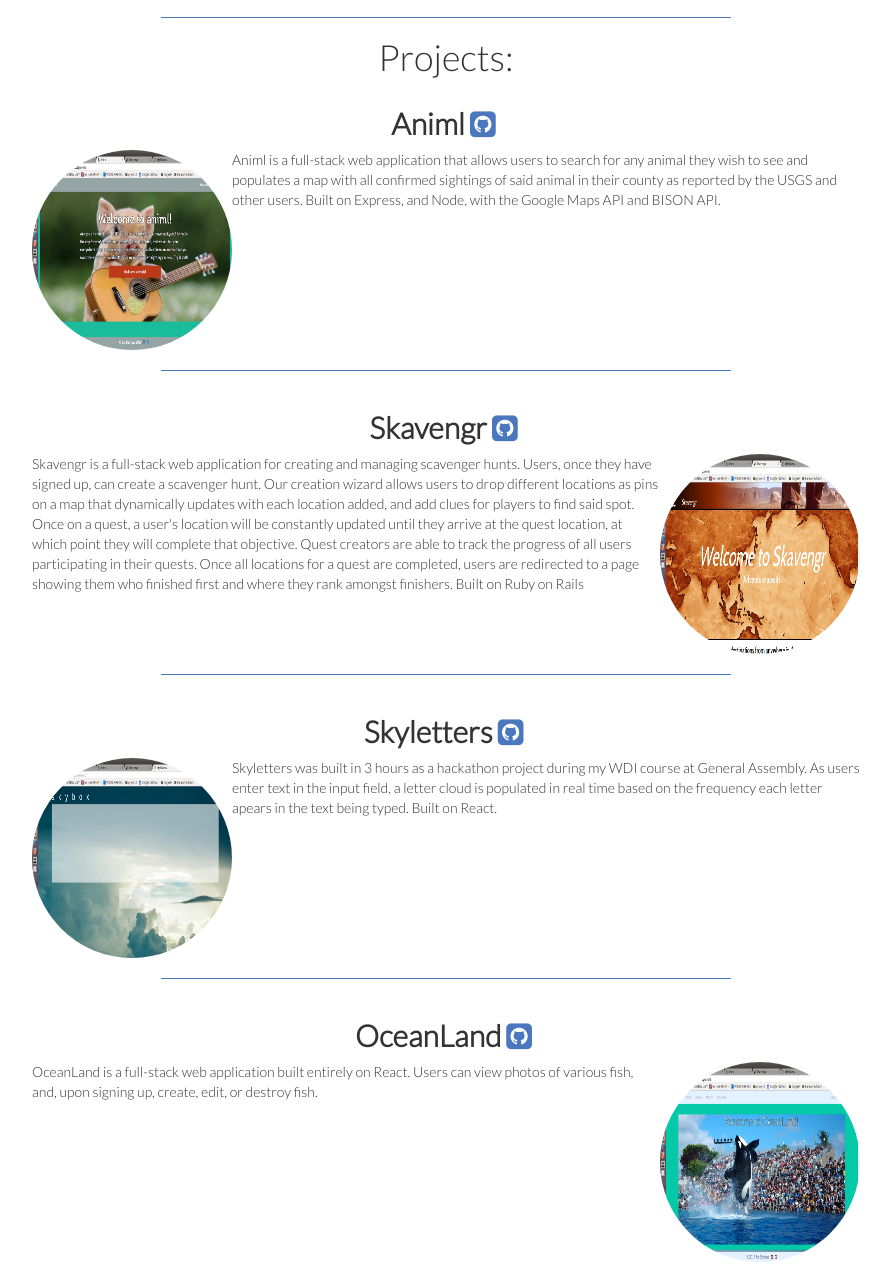
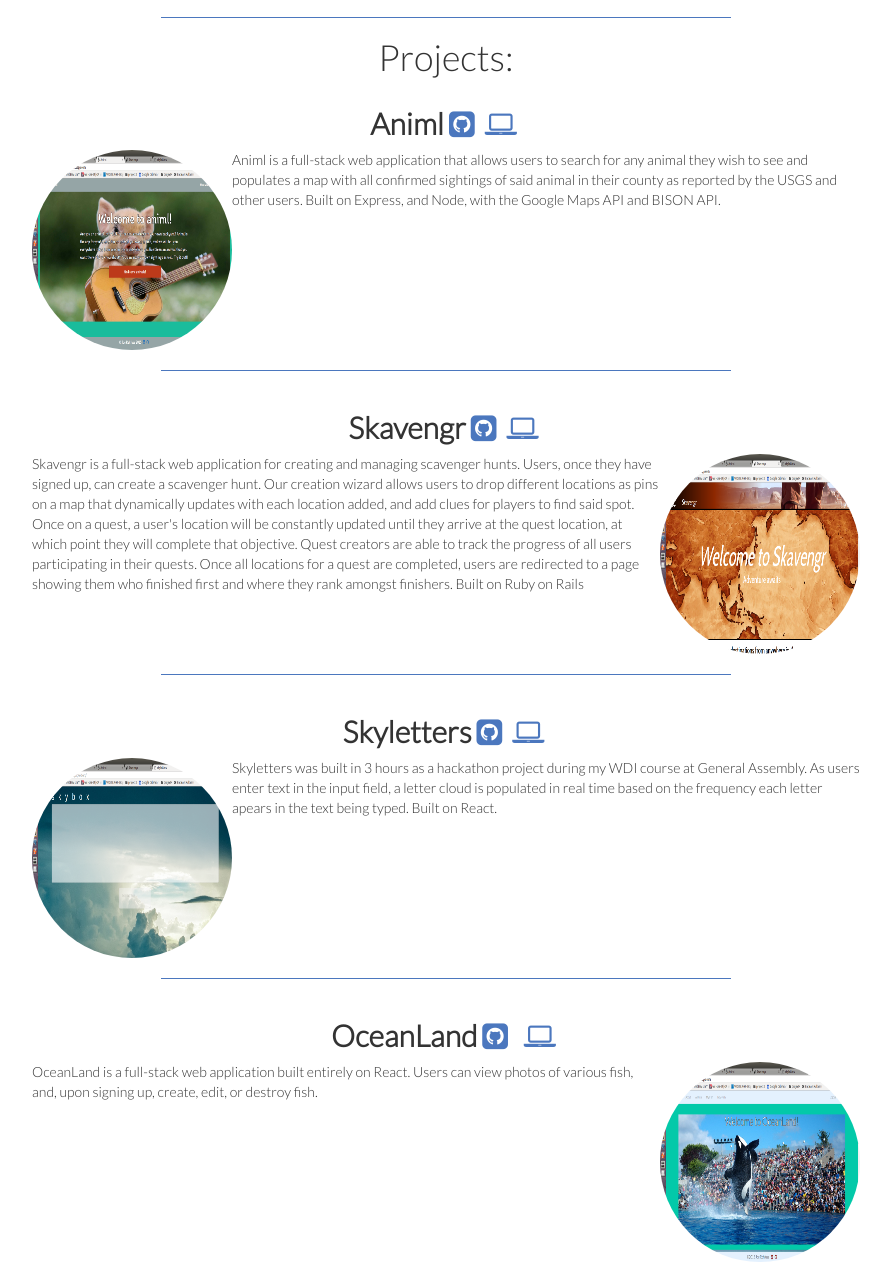
Before and after one commit to Rufasa85/portfolio, a plain HTML site: page index.html in a window 1280 px wide. Shown: the part 768-2040 px from the top of the page, without its empty margins (194-1085 px from the left). Drawn offline with nearby package versions, Linux system fonts and the light colour scheme.

Commit message:
padding footer to center content and adding more project links

```diff
--- a/css/styles.css
+++ b/css/styles.css
@@ -49,6 +49,7 @@ span {
 #footer {
     width:100%;
     height:125px;
+    padding-top: 10px;
 }
 
 #footer a {
--- a/index.html
+++ b/index.html
@@ -47,7 +47,7 @@
 				<h1 class = 'text-center'>Projects:</h1>
 				<div class= 'project' id='project1'>
 					<div class="row">
-						<h2 class = 'text-center'><strong>Animl</strong><span><a href="https://github.com/Rufasa85/Animl" target='_blank' title='source code'><i class = 'fa fa-github-square'></i></a></span></h2>
+						<h2 class = 'text-center'><strong>Animl</strong><span><a href="https://github.com/Rufasa85/Animl" target='_blank' title='source code'><i class = 'fa fa-github-square'></i></a></span><span><a href="http://animl.herokuapp.com" target='_blank' title='animl'><i class = 'fa fa-laptop'></i></a></span></h2>
 						<a href='https://animl.herokuapp.com/' target="_blank"><img src="assets/animl.png" class="img-responsive projectpic pull-left" alt="Image"></a>
 						<p>Animl is a full-stack web application that allows users to search for any animal they wish to see and populates a map with all confirmed sightings of said animal in their county as reported by the USGS and other users.  Built on Express, and Node, with the Google Maps API and BISON API.</p>
 					</div>
@@ -55,7 +55,7 @@
 				<hr/>
 				<div class= 'project' id='project2'>
 					<div class="row">
-						<h2 class = 'text-center'><strong>Skavengr</strong><span><a href="https://github.com/WDI-gaming-data/skavengr" target='_blank' title='source code'><i class = 'fa fa-github-square'></i></a></span></h2>
+						<h2 class = 'text-center'><strong>Skavengr</strong><span><a href="https://github.com/WDI-gaming-data/skavengr" target='_blank' title='source code'><i class = 'fa fa-github-square'></i></a></span><span><a href="http://skavengr.herokuapp.com" target='_blank' title='skavengr'><i class = 'fa fa-laptop'></i></a></span></h2>
 						<a href='https://skavengr.herokuapp.com/' target="_blank"><img src="assets/skavengr.png" class="img-responsive projectpic pull-right" alt="Image"></a>
 						<p>Skavengr is a full-stack web application for creating and managing scavenger hunts. Users, once they have signed up, can create a scavenger hunt. Our creation wizard allows users to drop different locations as pins on a map that dynamically updates with each location added, and add clues for players to find said spot. Once on a quest, a user's location will be constantly updated until they arrive at the quest location, at which point they will complete that objective. Quest creators are able to track the progress of all users participating in their quests. Once all locations for a quest are completed, users are redirected to a page showing them who finished first and where they rank amongst finishers.  Built on Ruby on Rails</p>
 					</div>
@@ -63,7 +63,7 @@
 				<hr/>
 				<div class= 'project' id='project3'>
 					<div class="row">
-						<h2 class = 'text-center'><strong>Skyletters</strong><span><a href="https://github.com/Rufasa85/skyletters" target='_blank' title='source code'><i class = 'fa fa-github-square'></i></a></span></h2></h2>
+						<h2 class = 'text-center'><strong>Skyletters</strong><span><a href="https://github.com/Rufasa85/skyletters" target='_blank' title='source code'><i class = 'fa fa-github-square'></i></a></span><span><a href="http://rufasa85.github.com/skyletters/" target='_blank' title='skyletters'><i class = 'fa fa-laptop'></i></a></span></h2>
 						<a href = 'http://rufasa85.github.io/skyletters/' target='_blank'><img src="assets/skyletters.png" class="img-responsive projectpic pull-left" alt="Image"></a>
 						<p>
 							Skyletters was built in 3 hours as a hackathon project during my WDI course at General Assembly.  As users enter text in the input field, a letter cloud is populated in real time based on the frequency each letter apears in the text being typed.  Built on React.
@@ -73,7 +73,8 @@
 				<hr/>
 				<div class= 'project' id='project4'>
 					<div class="row">
-						<h2 class = 'text-center'><strong>OceanLand</strong><span><a href="https://github.com/Rufasa85/Oceanland" target='_blank' title='source code'><i class = 'fa fa-github-square'></i></a></span></h2>
+						<h2 class = 'text-center'><strong>OceanLand</strong><span><a href="https://github.com/Rufasa85/Oceanland" target='_blank' title='source code'><i class = 'fa fa-github-square'></i></a></span>
+						<span><a href="http://oceanland.herokuapp.com" target='_blank' title='oceanland'><i class = 'fa fa-laptop'></i></a></span></h2>
 						<p>
 						<a href = 'http://oceanland.herokuapp.com/' target="_blank"><img src="assets/oceanland.png" class="img-responsive projectpic pull-right" alt="Image"></a>
 							OceanLand is a full-stack web application built entirely on React. Users can view photos of various fish, and, upon signing up, create, edit, or destroy fish.
```
